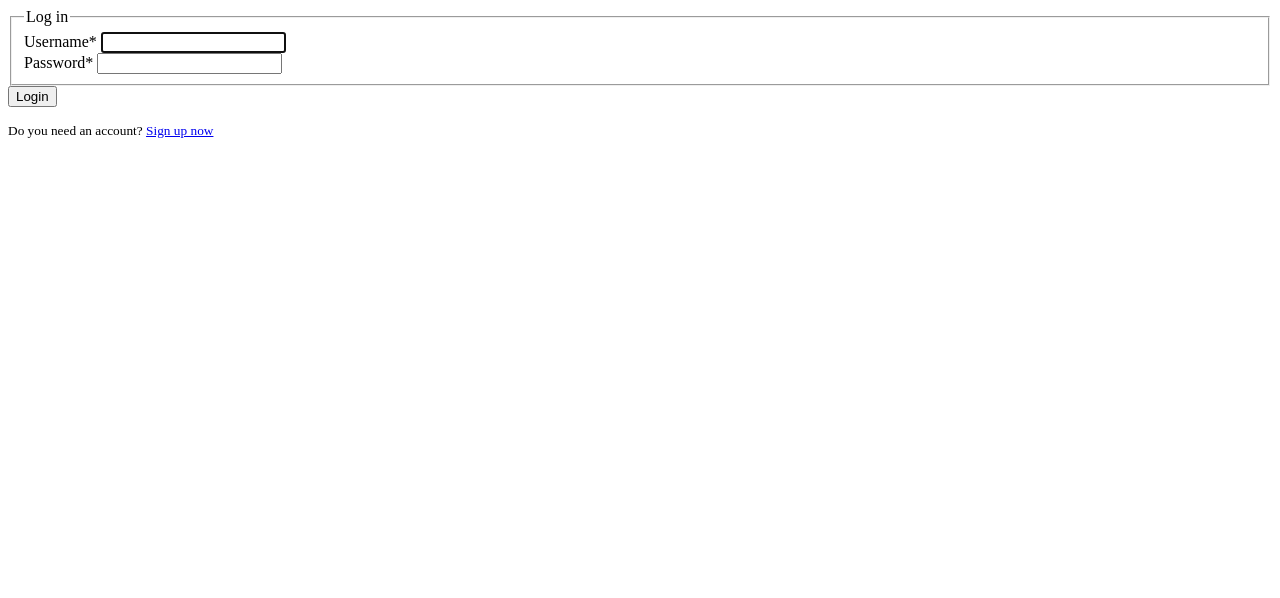
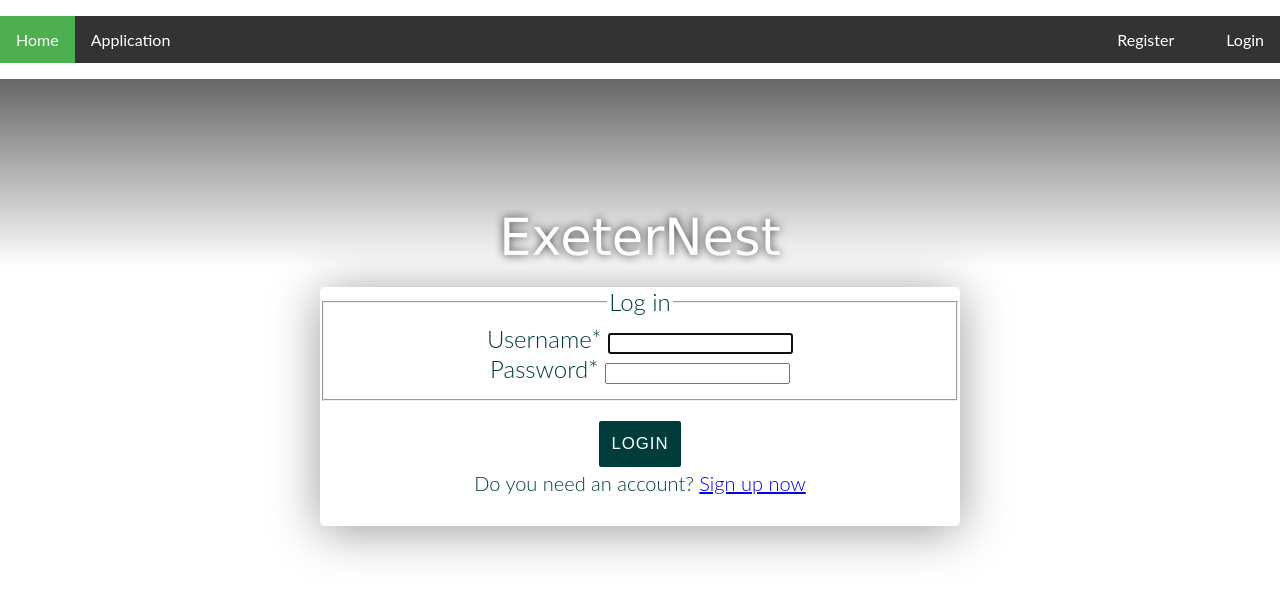
Before and after one commit to JamesGower0/ECM-2434, a Django app: page /login/ in a window 1280 px wide. Shown: the top 598 px of the page. Run offline with Django 5.2, Linux system fonts and the light colour scheme; some libraries are stand-ins or nearby versions.

Commit message:
style-changes

```diff
--- a/groupproject/application/templates/login.html
+++ b/groupproject/application/templates/login.html
@@ -1,14 +1,34 @@
-{% load crispy_forms_tags %} {% block content %}
-<div class="content-section">
+<!DOCTYPE html>
+{% block navBar%}
+{% include 'navBar.html' %}
+{% endblock %}
+
+{% load static %}
+{% load crispy_forms_tags %}
+{% block content %}
+<html lang="en">
+
+  <head>
+		<link rel="stylesheet" href="{% static 'application/stylesheet.css' %}">
+		<title>Project</title>
+	</head>
+
+  <body>
+
+    <div class="top">
+			<h1>ExeterNest</h1>
+		</div>
+
+    <div class="form-inside">
       <!-- Sign up form -->
       <form method="POST">
         {% csrf_token %}
-    <fieldset class="form-group">
+        <fieldset class="form-group" style="margin-top: 20px;">
           <legend class="border-bottom mb-4">Log in</legend>
           {{ form|crispy }}
         </fieldset>
         <div class="form-group">
-      <button class="btn btn-outline-info" type="submit">Login</button>
+          <button class="btn btn-outline-info" type="submit" style="margin-top: 20px;">Login</button>
         </div>
       </form>
       <!-- Sign in form -->
@@ -19,4 +39,6 @@
         </small>
       </div>
     </div>
+  </body>
+</html>
 {% endblock content %}
--- a/groupproject/application/templates/navBar.html
+++ b/groupproject/application/templates/navBar.html
@@ -7,26 +7,26 @@
             margin-left: 0;
             font-family: sans-serif;
         }
-        ul {
+        .ul-nav {
             list-style-type: none;
             padding: 0;
             overflow: hidden;
             background-color: #333;
         }
 
-        li {
+        .li-nav {
             float: left;
         }
 
-        li:first-child{
+        .li-nav:first-child{
             margin-left: 20px;
         }
 
-        li:last-child{
+        .li-nav:last-child{
             margin-right: 20px;
         }
 
-        li a {
+        .li-nav a {
             display: block;
             color: white;
             text-align: center;
@@ -34,7 +34,7 @@
             text-decoration: none;
         }
 
-        li a:hover {
+        .li-nav a:hover {
             background-color: #111;
         }
 
@@ -45,16 +45,16 @@
     </head>
 
     <body>
-        <ul>
+        <ul class="ul-nav">
             {% if user.is_authenticated %}
-            <li style="float:right"><a href="{% url 'logout' %}">Logout</a></li>
-            <li style="float:right"><a href="{% url 'profile' %}">Profile</a></li>
+            <li class="li-nav" style="float:right"><a href="{% url 'logout' %}">Logout</a></li>
+            <li class="li-nav" style="float:right"><a href="{% url 'profile' %}">Profile</a></li>
             {% else %}
-            <li style="float:right"><a href="{% url 'login' %}">Login</a></li>
-            <li style="float:right"><a href="{% url 'register' %}">Register</a></li>
+            <li class="li-nav" style="float:right"><a href="{% url 'login' %}">Login</a></li>
+            <li class="li-nav" style="float:right"><a href="{% url 'register' %}">Register</a></li>
             {% endif %}
-            <li><a class="active" href="{% url 'home' %}">Home</a></li>
-            <li><a href="">Application</a></li>
+            <li class="li-nav"><a class="active" href="{% url 'home' %}">Home</a></li>
+            <li class="li-nav"><a href="">Application</a></li>
         </ul>
     </body>
 </html>
```
Lines whose indentation alone changed are shown as unchanged.
